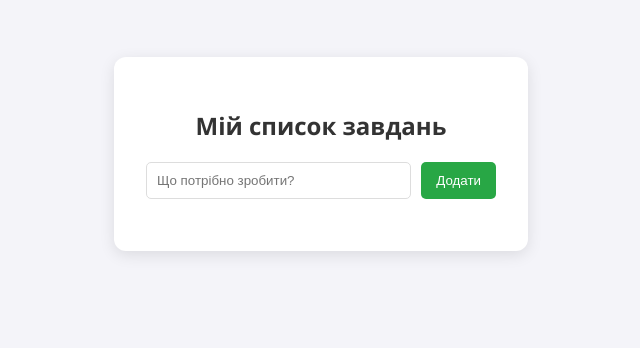
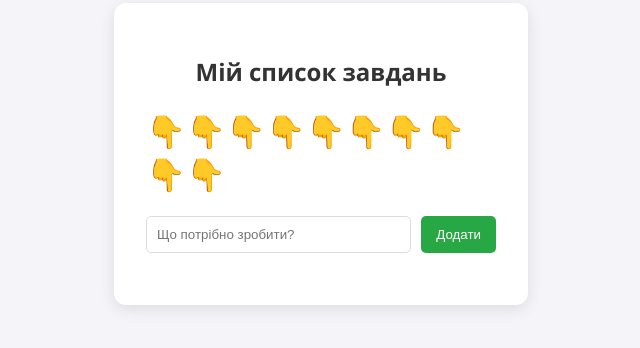
Before and after one commit to sviatoslavvovkpp36/labu_vovk, a plain HTML site: page project/index.html in a window 1280 px wide. Shown: the part 246-594 px from the top of the page, without its empty margins (319-959 px from the left). Drawn offline with Linux system fonts and the light colour scheme.

Commit message:
real changes for pull request

```diff
--- a/project/index.html
+++ b/project/index.html
@@ -10,6 +10,7 @@
 
     <div class="container">
         <h2>Мій список завдань</h2>
+        <h1>👇👇👇👇👇👇👇👇👇👇</h1>
         <div class="input-group">
             <input type="text" id="todoInput" placeholder="Що потрібно зробити?">
             <button onclick="addTask()">Додати</button>
```
